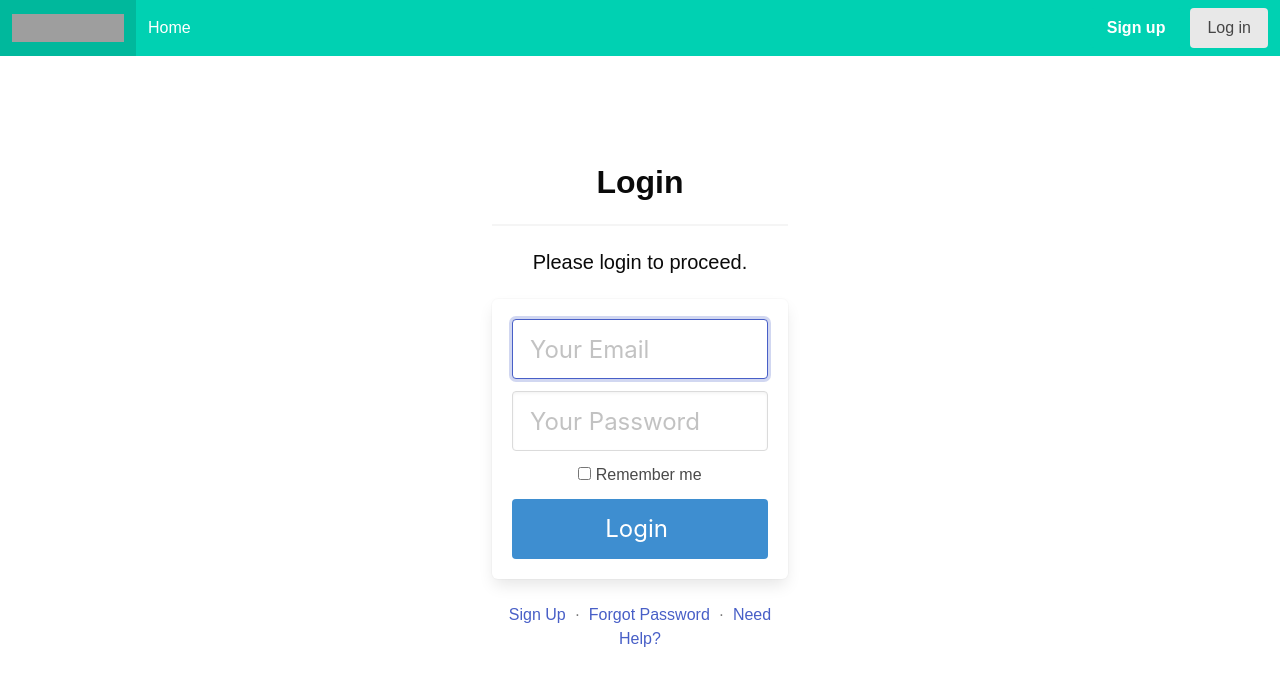
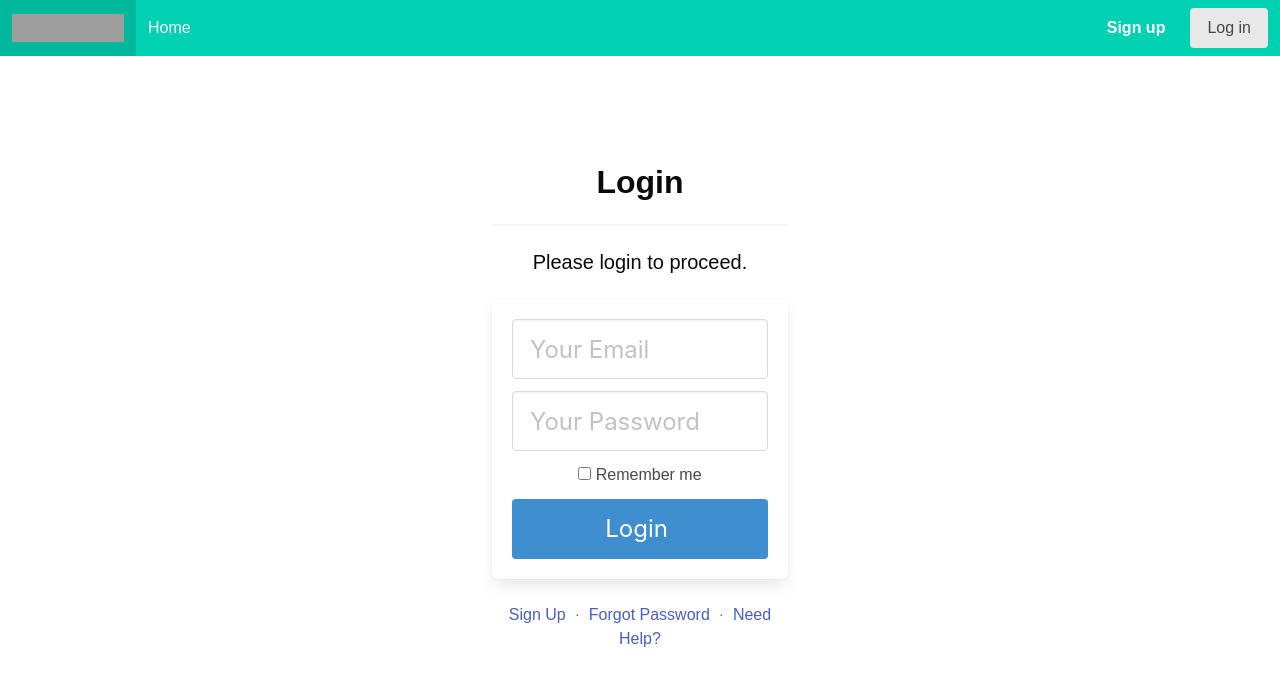
Before and after one commit to rajeshswarna123/TODO-App, a Vue app in the folder Client/: page /login in a window 1280 px wide. Shown: the top 686 px of the page. Built offline with nearby package versions, Linux system fonts and the light colour scheme; grey boxes are pictures that could not be loaded; a web font is replaced by a local one.

Commit message:
fixed pipeline errors

```diff
--- a/Client/src/models/session.ts
+++ b/Client/src/models/session.ts
@@ -35,7 +35,7 @@ export async function Signup(newUser: users.User) {
     pic: '',
     });
 
-    session.user = users.list.find(_=>_.id==newUserId);
+    session.user = users.list.find(_=>_.id==newUserId)||null;
     router.push('/home');
 }
 
--- a/Client/src/pages/Login.vue
+++ b/Client/src/pages/Login.vue
@@ -27,7 +27,7 @@ function login()
                         <form>
                             <div class="field">
                                 <div class="control">
-                                    <input class="input is-large" placeholder="Your Email" autofocus=""  v-model="username" />
+                                    <input class="input is-large" placeholder="Your Email"  v-model="username" />
                                 </div>
                             </div>
 
--- a/Client/src/pages/Signup.vue
+++ b/Client/src/pages/Signup.vue
@@ -3,15 +3,15 @@
 import { ref } from "vue-demi";
 import { Login, Signup } from "../models/session"
 import {User} from "../models/user";
-
-
-function signup()
-{
     const firstName= ref();
     const lastName= ref();
     const username= ref();
     const password= ref();
     const email= ref();
+
+function signup()
+{
+
     const user: User={
         firstName: firstName.value,
         lastName: lastName.value,
```
